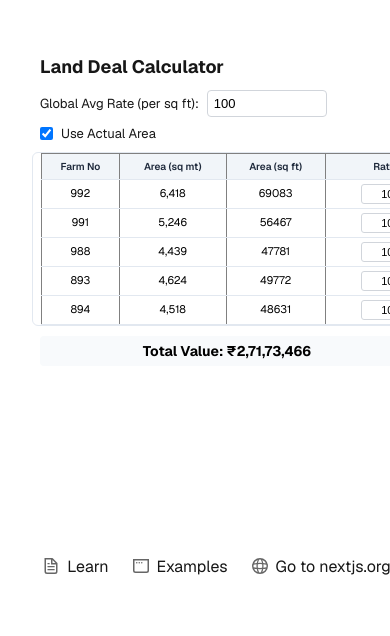
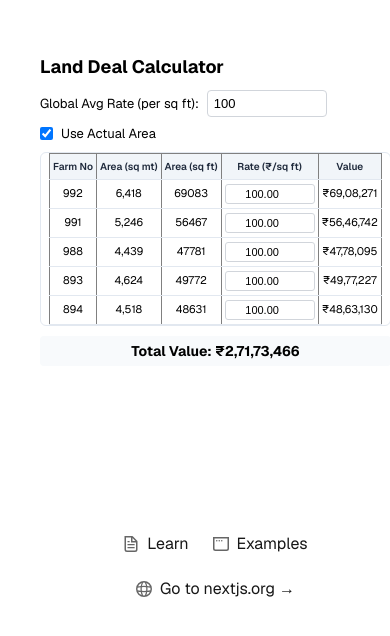
Before and after one commit to aneeshyder/farmcalc, a Next.js app: page / in a window 390 px wide. Shown: the part 188-824 px from the top of the page. Built offline with nearby package versions, Linux system fonts and the light colour scheme.

Commit message:
Update globals.css

```diff
--- a/src/app/globals.css
+++ b/src/app/globals.css
@@ -42,6 +42,14 @@ a {
 }
 
 /* Table wrapper for horizontal scrolling */
+
+.land-calculator {
+  background: #fff;
+    border-radius: 15px;
+    padding-top: 20px;
+    color: #000;
+}
+
 .land-calculator .table-wrapper {
   width: 100%;
   overflow-x: auto;
@@ -129,9 +137,7 @@ a {
 
   /* Ensure table wrapper takes full width and scrolls properly on mobile */
   .land-calculator .table-wrapper {
-    width: 100vw;
-    margin-left: -10px;
-    margin-right: -10px;
+    width: 100%;
     padding: 0 10px;
     box-sizing: border-box;
     border-radius: 6px;
@@ -139,7 +145,7 @@ a {
 
   /* Make table cells more compact on mobile */
   .land-calculator table {
-    min-width: 600px; /* Slightly smaller for mobile */
+    min-width: auto; /* Slightly smaller for mobile */
     font-size: 12px;
   }
 
@@ -189,13 +195,11 @@ a {
   }
 
   .land-calculator .table-wrapper {
-    margin-left: -8px;
-    margin-right: -8px;
     padding: 0 8px;
   }
 
   .land-calculator table {
-    min-width: 550px;
+    min-width: auto;
     font-size: 11px;
   }
 
```
